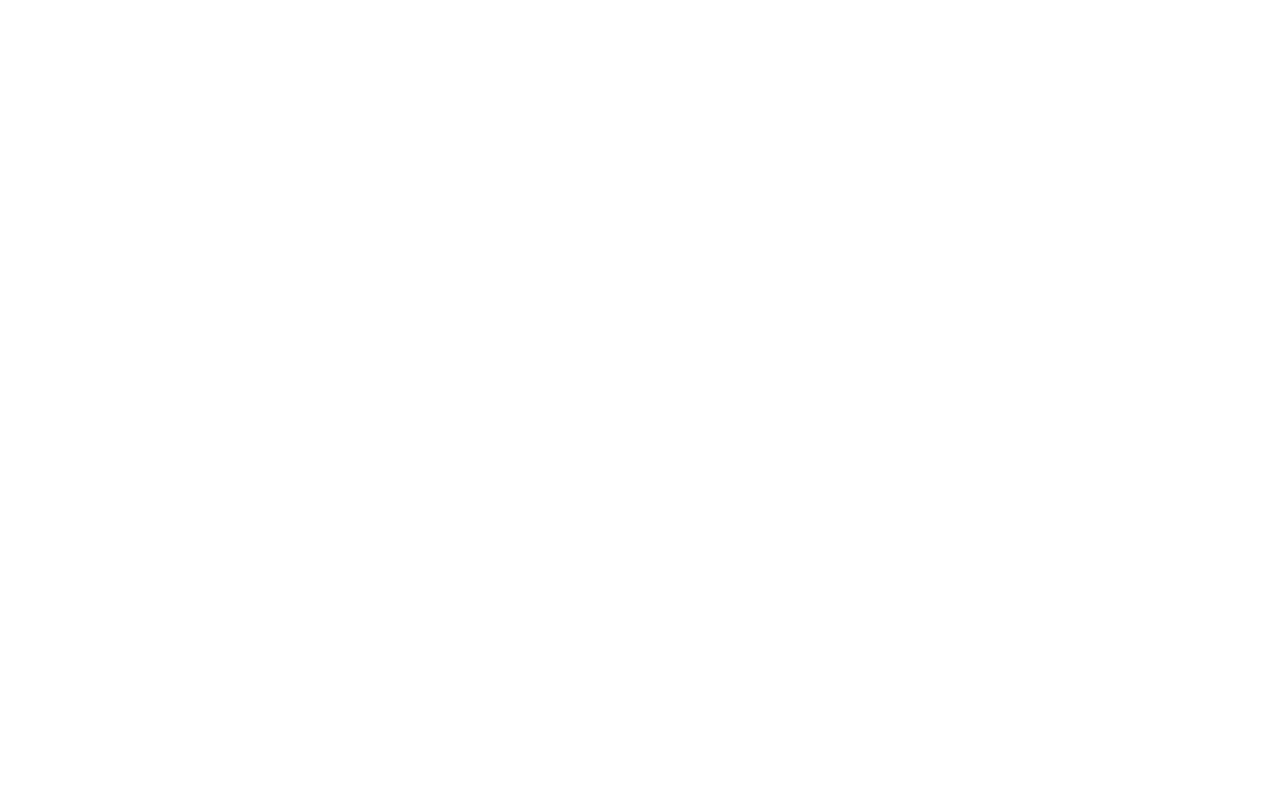
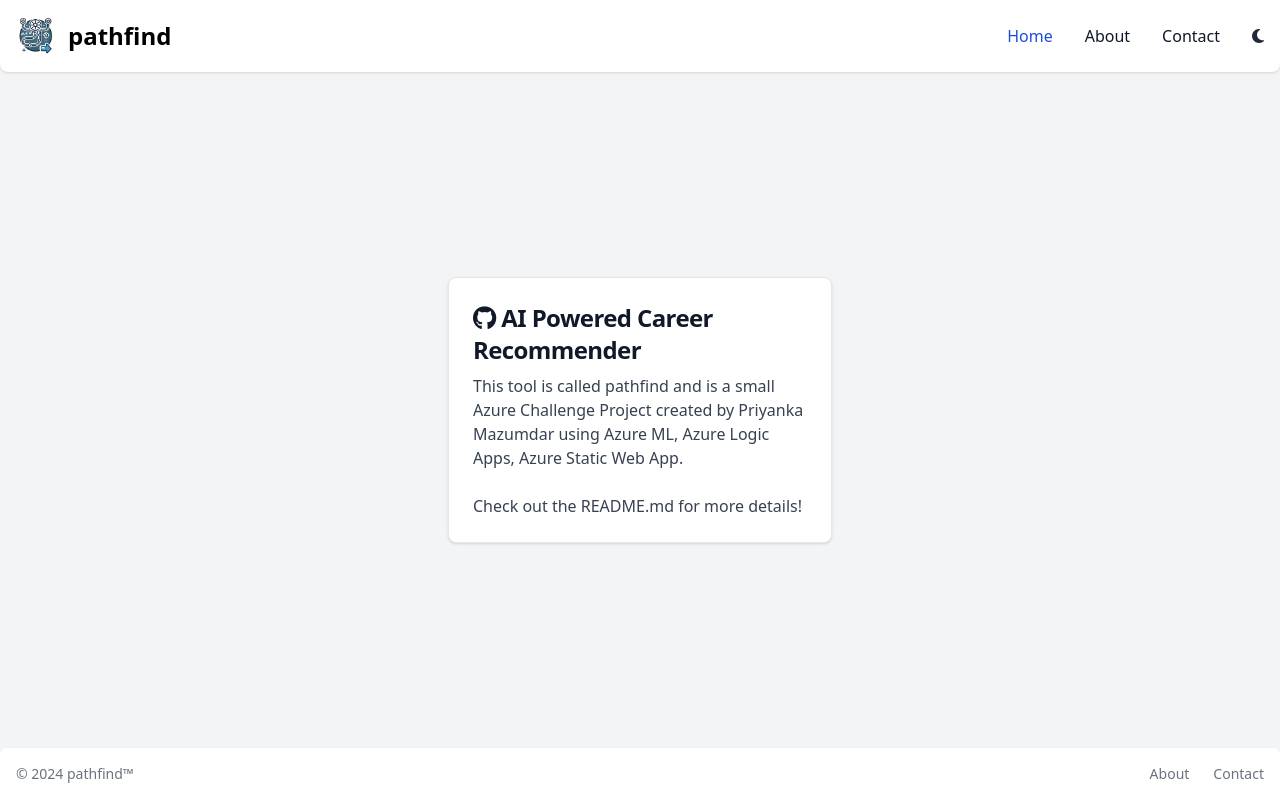
Before and after one commit to priyanka-maz/AI-Career-Recommender, a Flask app: page /about in a window 1280 px wide. Before the commit the page is empty. Run offline with Flask 3, Linux system fonts and the light colour scheme; some libraries are stand-ins or nearby versions.

Commit message:
UI updated

```diff
--- a/static/script.js
+++ b/static/script.js
@@ -58,6 +58,9 @@
 // Toggle dropdown
 dropdownButton.addEventListener("click", () => {
     dropdown.classList.toggle("hidden");
+
+    const career = document.getElementById("career");
+    career.classList.add("hidden");
 });
 
 // Close dropdown when clicking outside
@@ -120,7 +123,7 @@
 
 function showCareer(career_name){
     const career = document.getElementById("career");
-    const careerHeading = document.querySelector("#career h5");
+    const careerHeading = document.getElementById("recommendedCareer");
 
     careerHeading.textContent = career_name;
     career.classList.remove("hidden");
@@ -143,6 +146,11 @@
 document.querySelector("button[type='submit']").addEventListener("click", async (event) => {
 
     const selectedOptions = getSelectedOptions();
+    if (selectedOptions.length < 2) {
+        alert("Please select at least 2 skills.");
+    }
+
+    else {
         generating("on");
 
         try {
@@ -169,4 +177,5 @@
         }
 
         generating("off");
+    }
 });
--- a/templates/about.html
+++ b/templates/about.html
@@ -0,0 +1,77 @@
+<!DOCTYPE html>
+<html lang="en">
+<head>
+    <meta charset="UTF-8">
+    <meta name="viewport" content="width=device-width, initial-scale=1.0">
+    <script src="https://cdn.tailwindcss.com?plugins=forms,typography,aspect-ratio,line-clamp,container-queries"></script>
+
+    <link rel="stylesheet" href="https://cdnjs.cloudflare.com/ajax/libs/font-awesome/6.7.2/css/all.min.css" crossorigin="anonymous">
+    <link rel="stylesheet" href="../static/style.css">
+    <link rel="icon" href="../static/logo.png">
+    <script>
+        // Tailwind configuration for the CDN
+        tailwind.config = {
+            darkMode: 'class',
+        };
+
+        // Check for saved user theme preference
+        if (localStorage.getItem('theme') === 'dark') {
+            document.documentElement.classList.add('dark');
+        }
+    </script>
+    <title>AI Career Path Recommender</title>
+</head>
+
+<body class="flex flex-col min-h-screen bg-gray-100 dark:bg-gray-700">
+    <nav class="bg-white rounded-b-lg border-gray-200 shadow dark:bg-gray-900">
+    <div class="max-w-screen-xl flex flex-wrap items-center justify-between mx-auto p-4">
+      <a href="/" class="flex items-center space-x-3 rtl:space-x-reverse">
+          <img src="../static/logo.png" class="h-10" alt="pathfind Logo" />
+          <span class="self-center text-2xl font-semibold whitespace-nowrap dark:text-white">pathfind</span>
+      </a>
+      <div class="hidden w-full md:block md:w-auto" id="navbar-default">
+        <ul class="font-medium flex flex-col p-4 md:p-0 mt-4 border border-gray-100 rounded-lg bg-gray-50 md:flex-row md:space-x-8 rtl:space-x-reverse md:mt-0 md:border-0 md:bg-white dark:bg-gray-800 md:dark:bg-gray-900 dark:border-gray-700">
+          <li>
+            <a href="/" class="block py-2 px-3 text-white bg-blue-700 rounded md:bg-transparent md:text-blue-700 md:p-0 dark:text-white md:dark:text-blue-500" aria-current="page">Home</a>
+          </li>
+          <li>
+            <a href="/about" class="block py-2 px-3 text-gray-900 rounded hover:bg-gray-100 md:hover:bg-transparent md:border-0 md:hover:text-blue-700 md:p-0 dark:text-white md:dark:hover:text-blue-500 dark:hover:bg-gray-700 dark:hover:text-white md:dark:hover:bg-transparent">About</a>
+          </li>
+          <li>
+            <a href="mailto:priyankamazumdar0612@gmail.com" class="block py-2 px-3 text-gray-900 rounded hover:bg-gray-100 md:hover:bg-transparent md:border-0 md:hover:text-blue-700 md:p-0 dark:text-white md:dark:hover:text-blue-500 dark:hover:bg-gray-700 dark:hover:text-white md:dark:hover:bg-transparent">Contact</a>
+          </li>
+          <li>
+            <button id="theme-toggle" type="button">
+                <i class="fas fa-moon text-gray-800 dark:text-gray-100"></i>
+            </button>
+          </li>
+        </ul>
+      </div>
+    </div>
+    </nav>
+
+    <main class="flex-grow flex items-center justify-center">
+        <a href="https://github.com/priyanka-maz/AI-Career-Recommender" class="block max-w-sm p-6 bg-white border border-gray-200 rounded-lg shadow hover:bg-gray-100 dark:bg-gray-800 dark:border-gray-700 dark:hover:bg-gray-700">
+        <h5 class="mb-2 text-2xl font-bold tracking-tight text-gray-900 dark:text-white"><i class="fa-brands fa-github"></i> AI Powered Career Recommender</h5>
+        <p class="font-normal text-gray-700 dark:text-gray-400">This tool is called pathfind and is a small Azure Challenge Project created by Priyanka Mazumdar using Azure ML, Azure Logic Apps, Azure Static Web App.<br><br>Check out the README.md for more details!</p>
+    </a>
+
+    </main>
+    <footer class="bg-white rounded-t-md shadow dark:bg-gray-800">
+        <div class="w-full mx-auto max-w-screen-xl p-4 md:flex md:items-center md:justify-between">
+            <span class="text-sm text-gray-500 sm:text-center dark:text-gray-400">© 2024
+                <a href="https://github.com/priyanka-maz/AI-Career-Recommender" class="hover:underline">pathfind™</a>
+            </span>
+            <ul class="flex flex-wrap items-center mt-3 text-sm font-medium text-gray-500 dark:text-gray-400 sm:mt-0">
+                <li>
+                    <a href="/about" class="hover:underline me-4 md:me-6">About</a>
+                </li>
+                <li>
+                    <a href="mailto:priyankamazumdar@gmail.com" class="hover:underline">Contact</a>
+                </li>
+            </ul>
+        </div>
+    </footer>
+    <script src="../static/script.js"></script>
+</body>
+</html>
--- a/templates/index.html
+++ b/templates/index.html
@@ -76,8 +76,8 @@
               <span>Generate!</span>
             </button>
         </form>
-        <div id="career" class="">
-          <h5 class="text-xl font-medium text-gray-900 dark:text-white"></h5>
+        <div id="career" class="hidden">
+          <h5 class="text-base font-medium mt-5 text-gray-900 dark:text-white">As per your skills, the recommended career is <span id="recommendedCareer"></span>!</h5>
         </div>
         <div id="toast" class="hidden fixed bottom-5 right-5 bg-red-500 text-white p-3 rounded shadow-lg">
           Something went wrong.
@@ -88,7 +88,7 @@
     <footer class="bg-white rounded-t-md shadow dark:bg-gray-800">
         <div class="w-full mx-auto max-w-screen-xl p-4 md:flex md:items-center md:justify-between">
             <span class="text-sm text-gray-500 sm:text-center dark:text-gray-400">© 2024
-                <a href="https://github.com/priyanka-maz/pathfind" class="hover:underline">pathfind™</a>
+                <a href="https://github.com/priyanka-maz/AI-Career-Recommender" class="hover:underline">pathfind™</a>
             </span>
             <ul class="flex flex-wrap items-center mt-3 text-sm font-medium text-gray-500 dark:text-gray-400 sm:mt-0">
                 <li>
```
Lines whose indentation alone changed are shown as unchanged.
